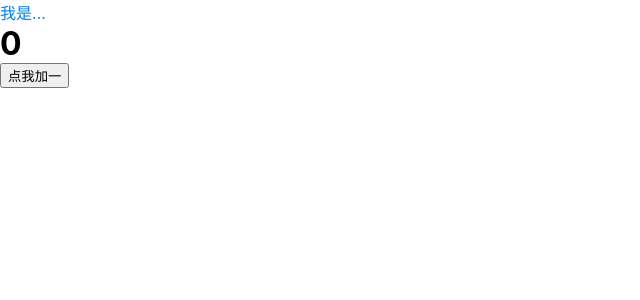
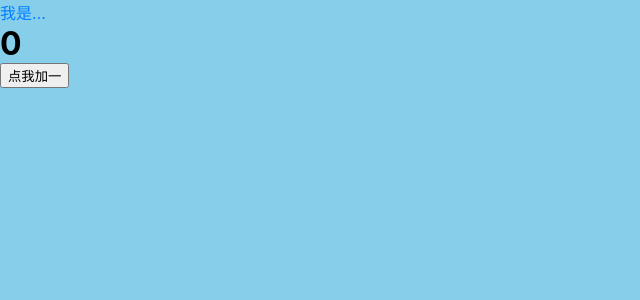
Before and after one commit to bibab0/my_ssr_project, a Nuxt app: page /about in a window 1280 px wide. Shown: the top 300 px of the page, without its empty margins (0-640 px from the left). Built offline with nearby package versions, Linux system fonts and the light colour scheme.

Commit message:
+默认布局页面

```diff
--- /dev/null
+++ b/layouts/default-white.vue
@@ -0,0 +1,12 @@
+<template>
+  <div class="bg">
+    <Nuxt />
+  </div>
+</template>
+
+<style lang="scss">
+.bg{
+    background: skyblue;
+    min-height: 100vh;
+}
+</style>
--- a/pages/about.vue
+++ b/pages/about.vue
@@ -13,6 +13,7 @@
 <script>
 import { mapState, mapMutations } from 'vuex'
 export default {
+  layout: 'default-white',
   asyncData (context) {
     return ({ name: 'pansihao' })
   },
```
